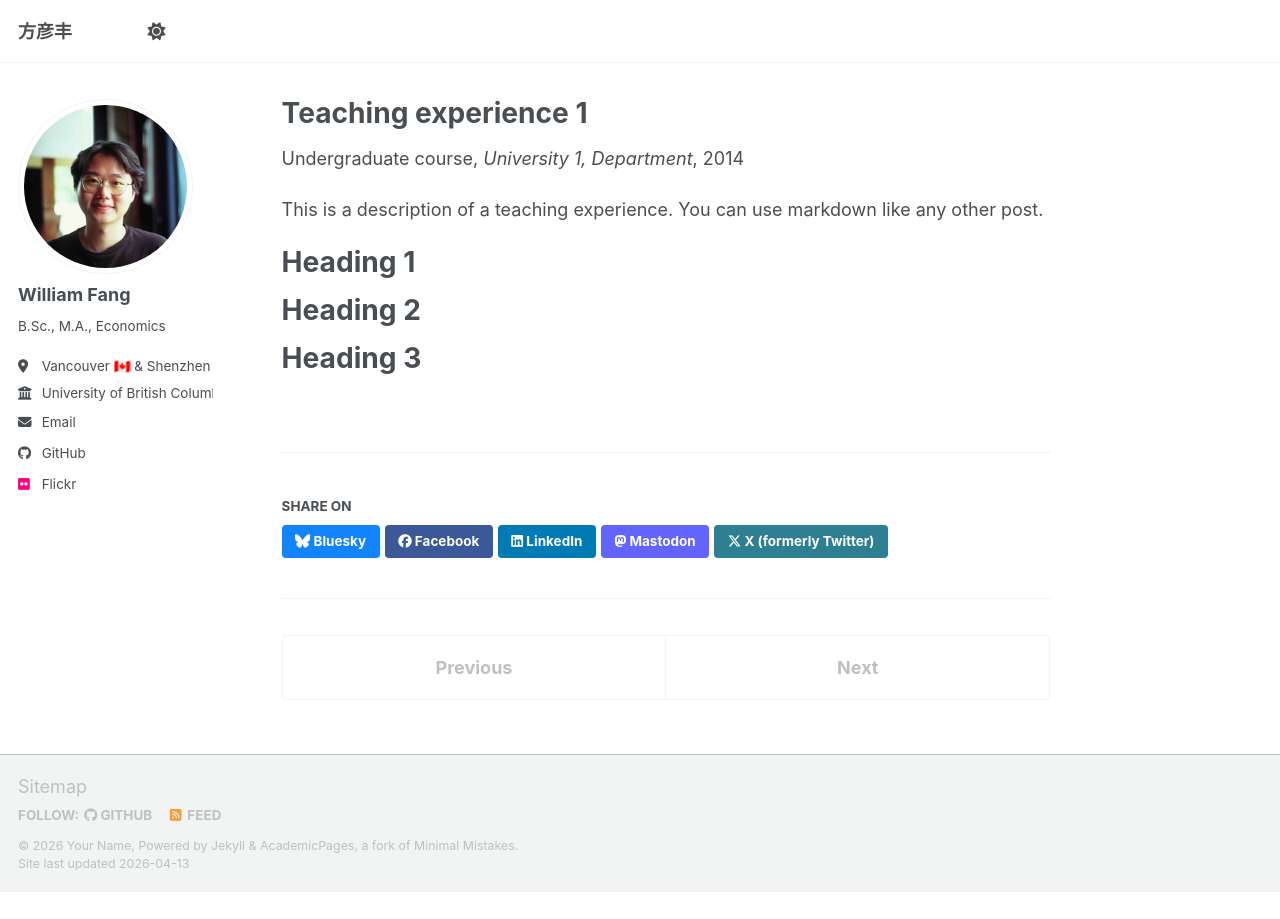
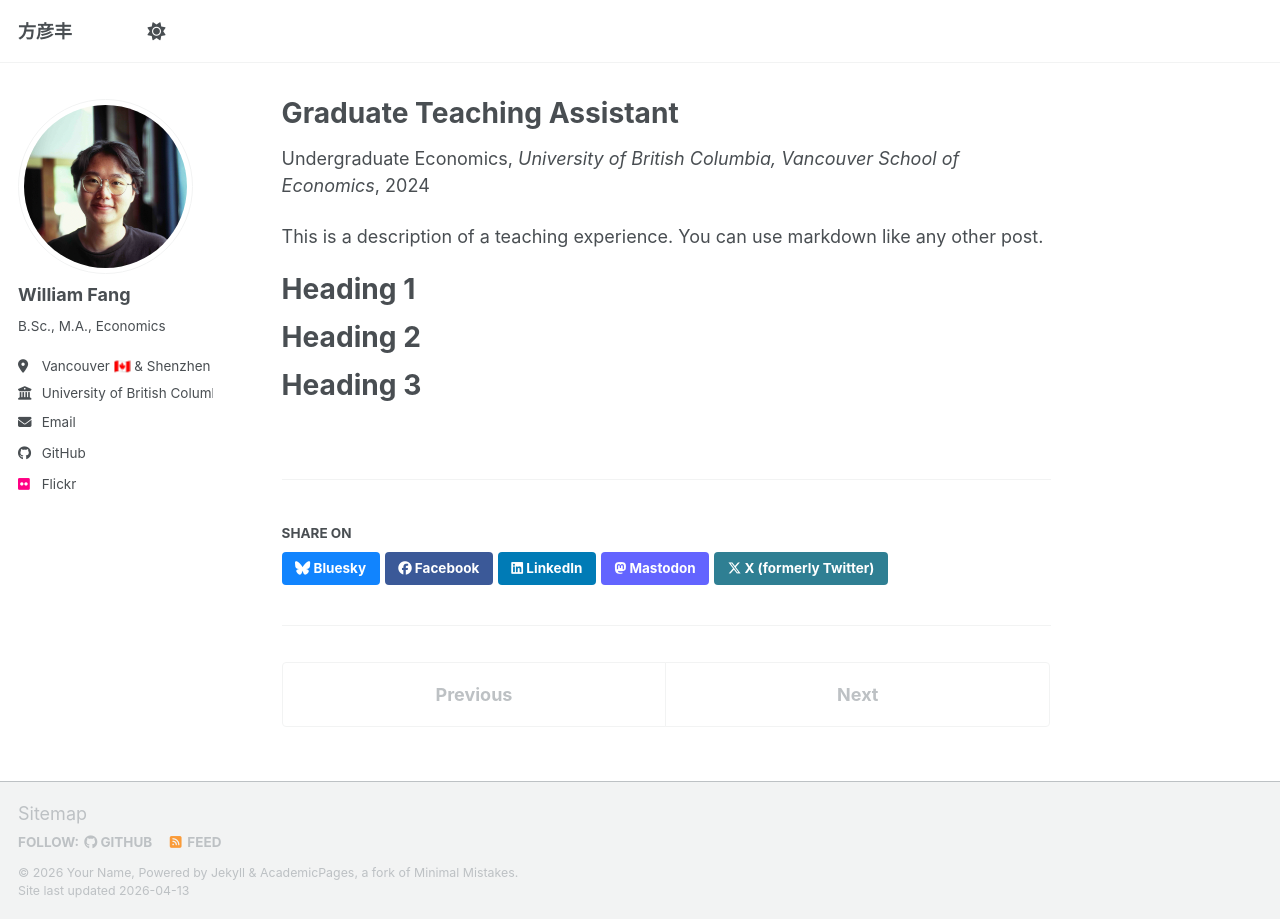
Before and after one commit to will-yanfeng-fang/will-yanfeng-fang.github.io, a Jekyll site: the page built from _teaching/2014-spring-teaching-1.md, in a window 1280 px wide. Built offline with Jekyll 4.4.1, drawn with Linux system fonts in a browser that asks for light colours; a script bundle is joined from its source files by our own code; library files that are not in the unit come from our copies.

Commit message:
Update teaching experience details for 2014

```diff
--- a/_teaching/2014-spring-teaching-1.md
+++ b/_teaching/2014-spring-teaching-1.md
@@ -1,11 +1,11 @@
 ---
-title: "Teaching experience 1"
+title: "Graduate Teaching Assistant"
 collection: teaching
-type: "Undergraduate course"
+type: "Undergraduate Economics"
 permalink: /teaching/2014-spring-teaching-1
-venue: "University 1, Department"
-date: 2014-01-01
-location: "City, Country"
+venue: "University of British Columbia, Vancouver School of Economics"
+date: Sep 2024 - Apr 2025
+location: "Vancouver, Canada"
 ---
 
 This is a description of a teaching experience. You can use markdown like any other post.
```
